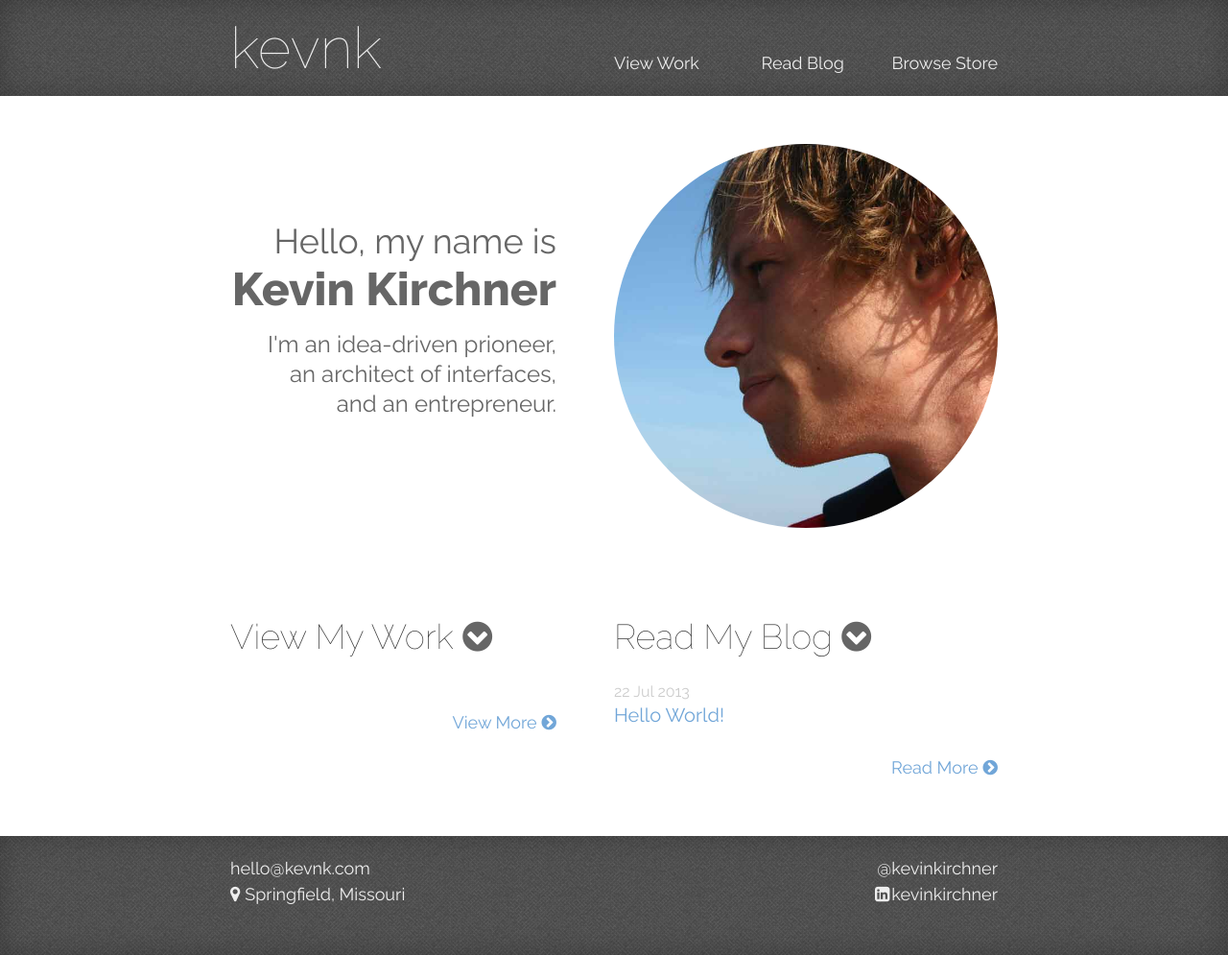
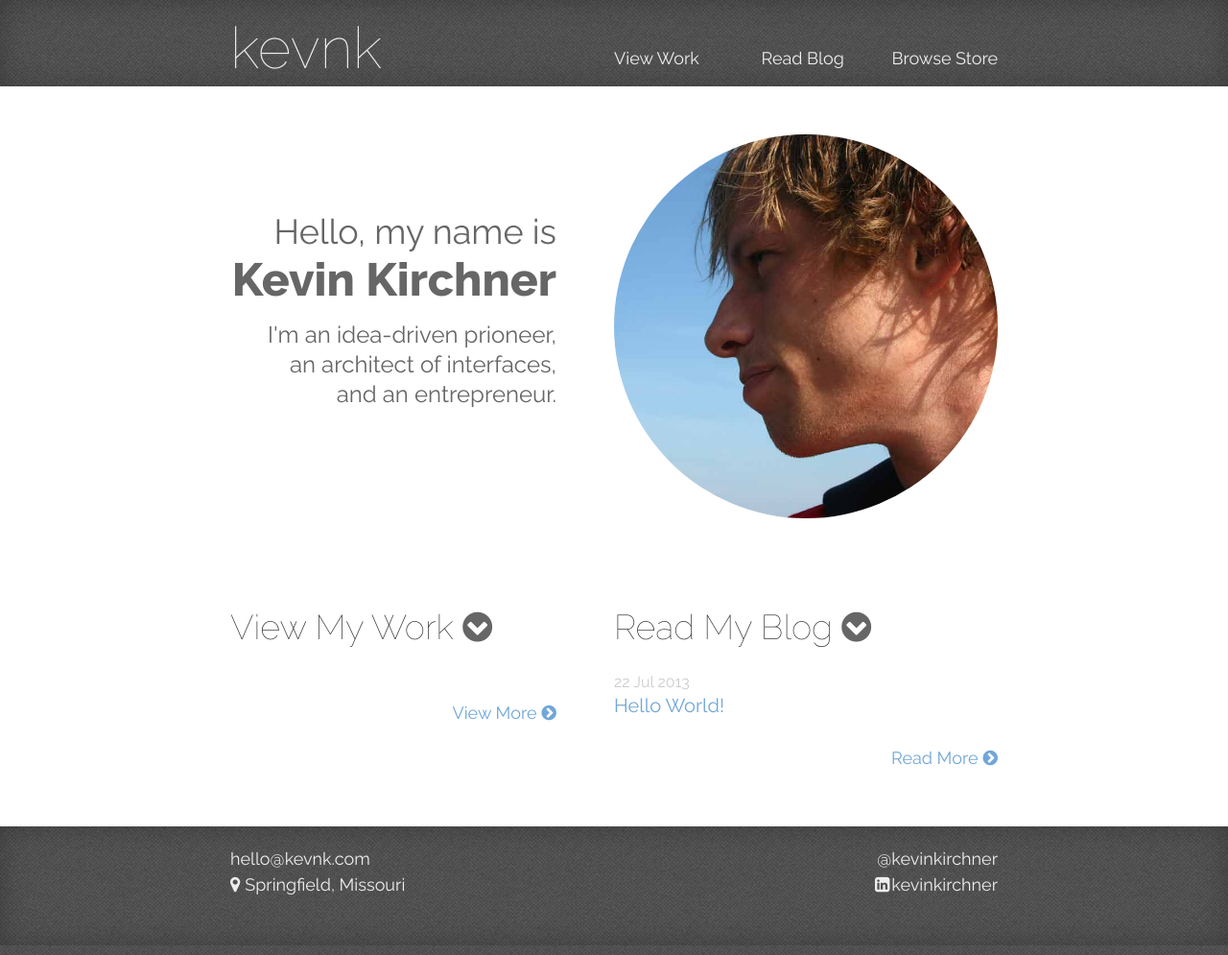
Before and after one commit to kevnk/kevnk.github.io, a Jekyll site: the page built from index.html, in a window 1280 px wide. Shown: the whole page at 96% size. Built offline with Jekyll 4.4.1, drawn with Linux system fonts in a browser that asks for light colours; nearby versions of some CDN libraries.

Commit message:
updating the update

```diff
--- a/assets/css/main.css
+++ b/assets/css/main.css
@@ -74,7 +74,7 @@ header {
     -webkit-box-shadow: 0 0px 30px 0px rgba(0, 0, 0, 0.25) inset;
     box-shadow: 0 0px 30px 0px rgba(0, 0, 0, 0.25) inset;
 }
-header .container {  min-height: 100px; }
+header .container {  min-height: 90px; }
 header a { text-decoration: none; display: block; }
 header .logo { position: absolute; left: 0; top:0; line-height: 60px; margin-top: 20px;}
 header .logo a { font-size: 60px; font-weight: 200; color: #eee;}
@@ -205,10 +205,11 @@ ul.posts a { display: block; font-size: 20px;}
     #home_promo h3 a { font-size: 36px;}
 }
 @media screen and (max-width:600px) {
-    header nav { display: none; text-align: center; position: static; margin-top: 0px; margin: 15px 0; width: auto; clear: both; border-bottom: 1px solid #666; border-top: 1px solid #444;}
+    header { padding-bottom: 15px;}
+    header nav { display: none; text-align: center; position: static; margin-top: 0px; margin: 15px 0 0; width: auto; clear: both; border-bottom: 1px solid #666; border-top: 1px solid #444;}
     header nav.active { display: block;}
     header nav a { display: block; line-height: 50px; font-size: 24px; border-top: 1px solid #666; border-bottom: 1px solid #444; margin: 0 !important;}
-    header .mobile-menu { display: block; font-size: 25px; padding:5px 10px; line-height: 30px; margin: 40px -10px 15px 0; float: right;}
+    header .mobile-menu { display: block; font-size: 25px; padding:5px 10px; line-height: 30px; margin: 40px -10px 10px 0; float: right;}
     header .mobile-menu i { margin-right: 5px;}
     header .mobile-menu:hover { text-decoration: none; }
     footer a { line-height: 40px;}
```
